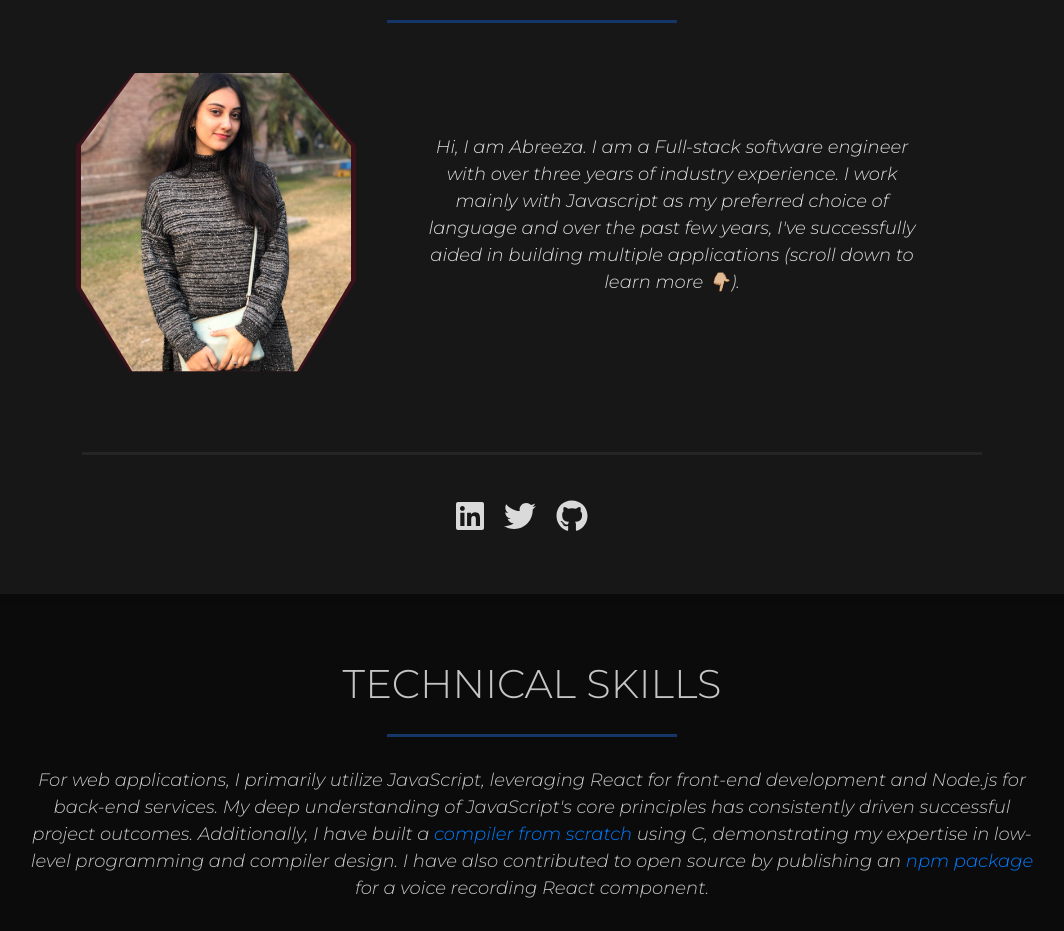
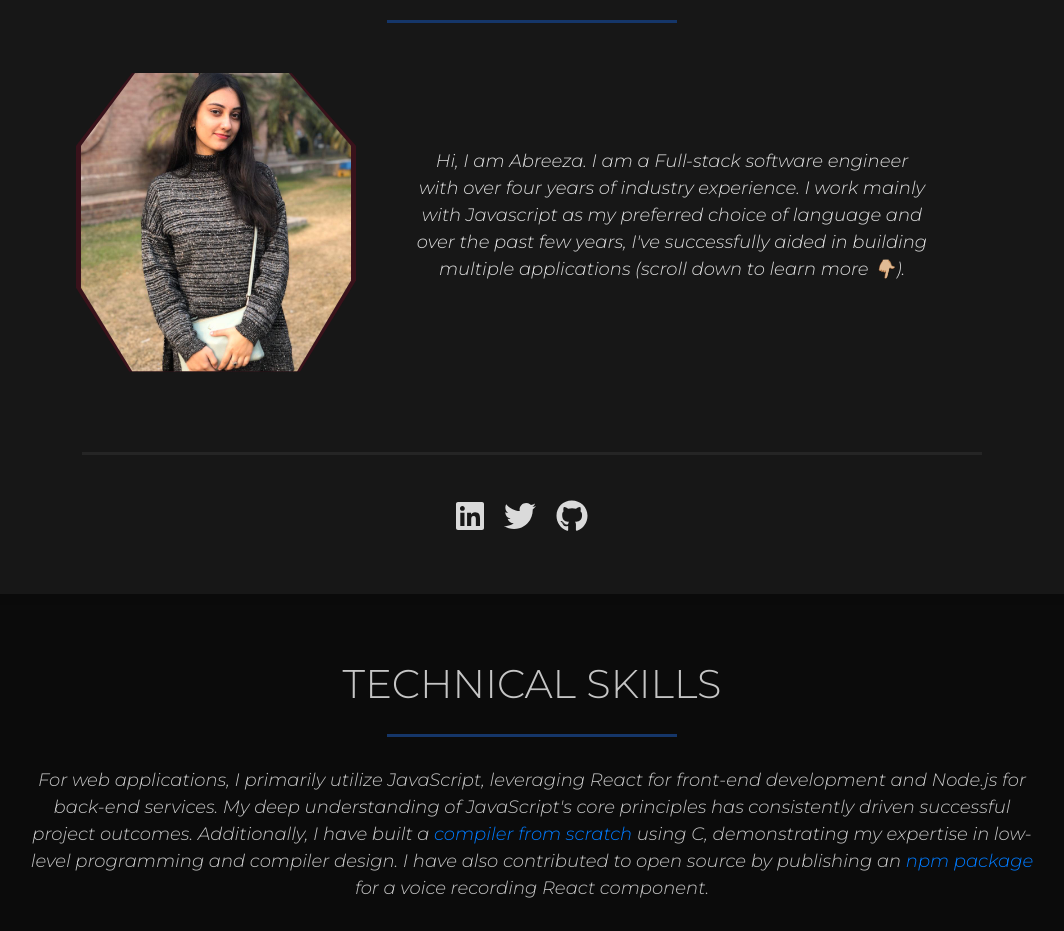
Before and after one commit to AbreezaSaleem/portfolio, a React (Create React App) app: page / in a window 1280 px wide. Shown: the part 920-1851 px from the top of the page, without its empty margins (108-1172 px from the left). Built offline with nearby package versions, Linux system fonts and the light colour scheme; a web font is replaced by a local one.

Commit message:
yoe updated

```diff
--- a/src/sections/About/index.js
+++ b/src/sections/About/index.js
@@ -17,7 +17,7 @@ const About = () => {
           <div className="image-container"><img src={me} /></div>
           <div className="introduction-text">
             <p className="about-me about-title-color">
-            Hi, I am Abreeza. I am a Full-stack software engineer with over three years of industry experience.
+            Hi, I am Abreeza. I am a Full-stack software engineer with over four years of industry experience.
             I work mainly with Javascript as my preferred choice of language and over the past few years,
             I've successfully aided in building multiple applications (scroll down to learn more 👇🏼).
             </p>
```
